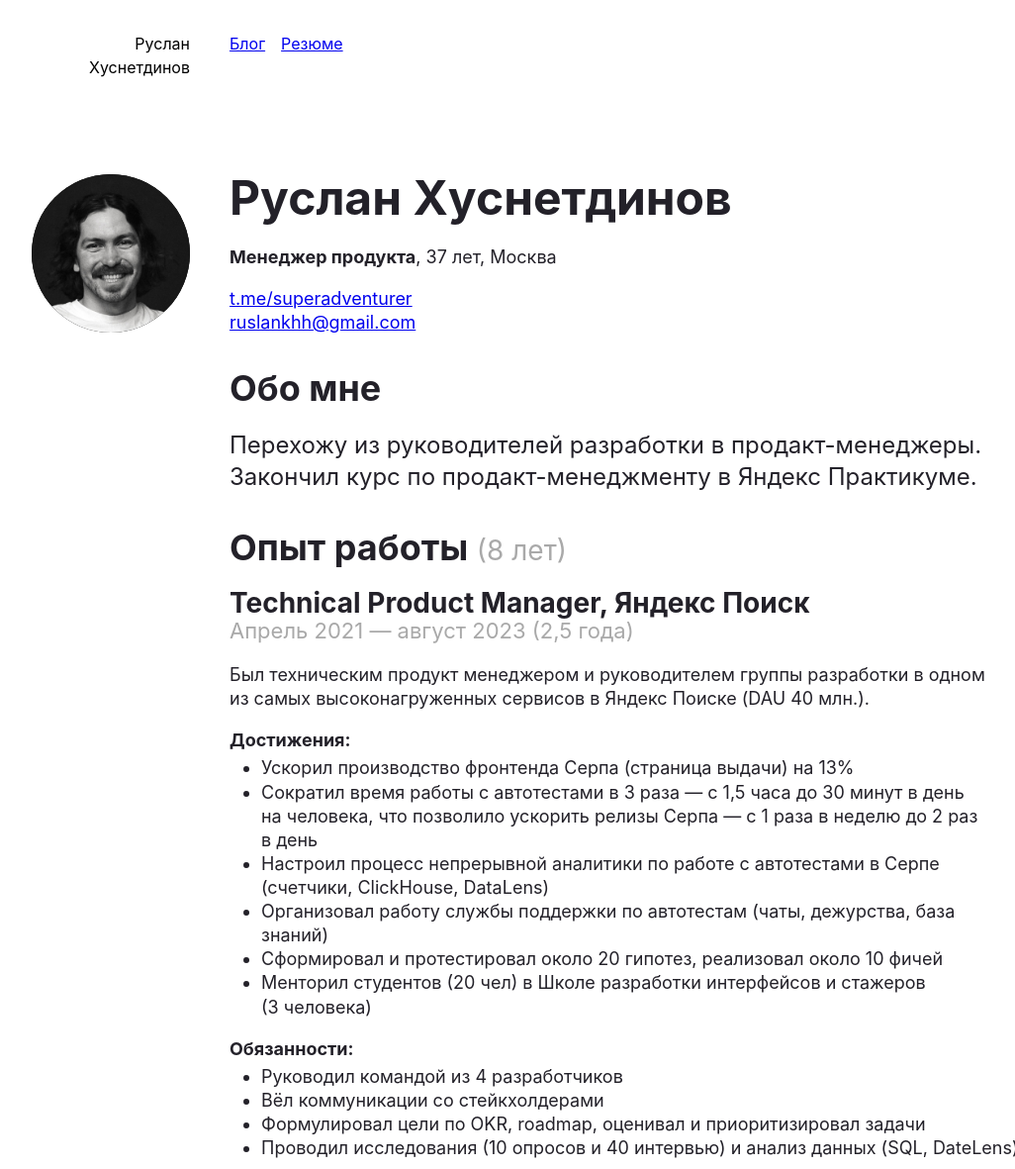
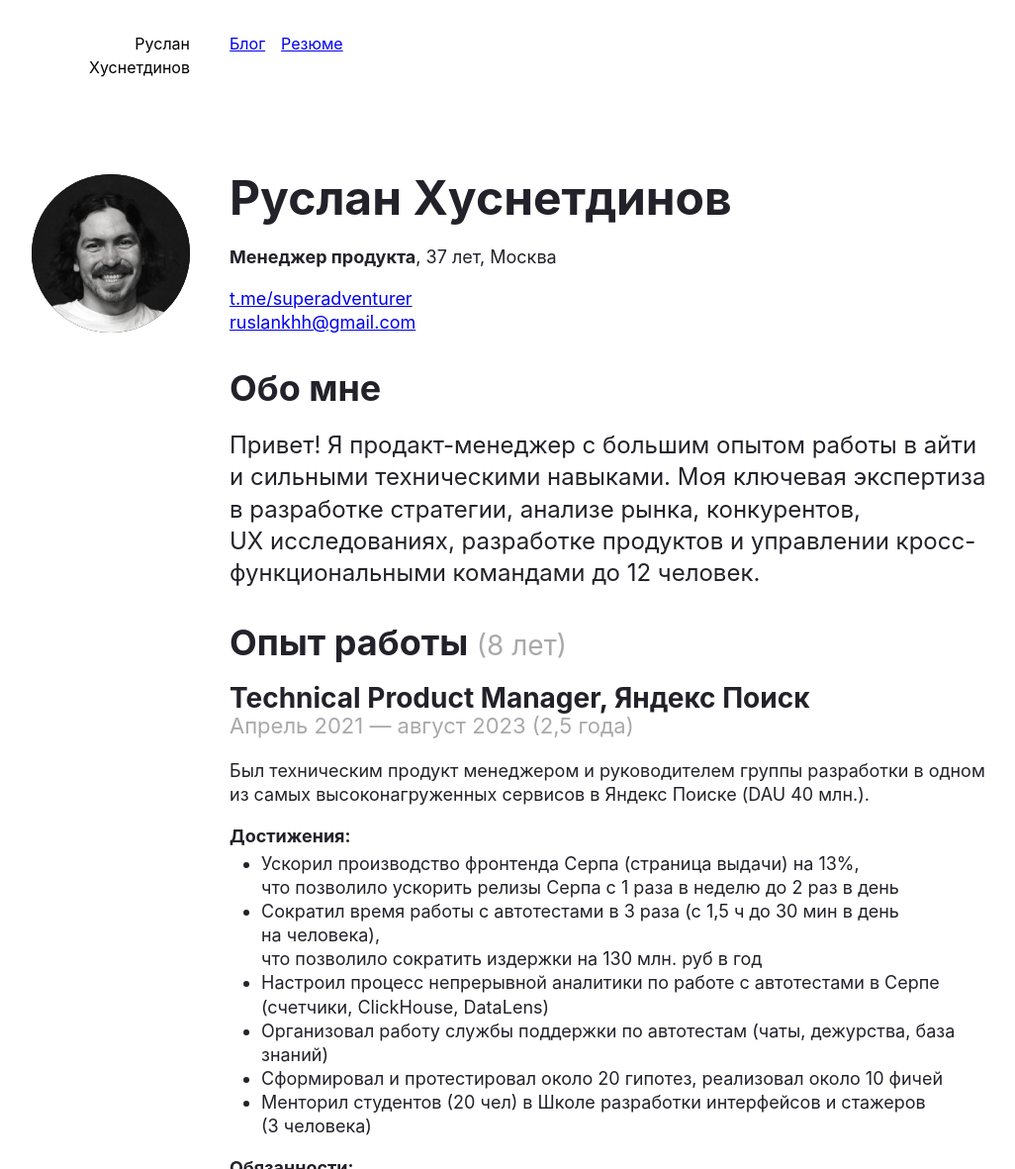
Before and after one commit to ruslanxdev/ruslanxdev.github.io, a Gatsby site: page /cv/ in a window 1280 px wide. Shown: the top 1181 px of the page at 99% size, without its empty margins (8-1034 px from the left). Built offline with nearby package versions, Linux system fonts and the light colour scheme; Gatsby itself is replaced by a stand-in of ours; some packages are replaced by stand-ins of ours.

Commit message:
fix: поправить резюме

```diff
--- a/content/pages/cv/index.mdx
+++ b/content/pages/cv/index.mdx
@@ -9,7 +9,7 @@ ruslankhh@gmail.com
 
 ## Обо мне
 
-> Перехожу из руководителей разработки в продакт-менеджеры. Закончил курс по продакт-менеджменту в&nbsp;Яндекс&nbsp;Практикуме.
+> Привет! Я продакт-менеджер с&nbsp;большим опытом работы в айти и&nbsp;сильными техническими навыками. Моя&nbsp;ключевая экспертиза в&nbsp;разработке стратегии, анализе рынка, конкурентов, UX&nbsp;исследованиях, разработке продуктов и&nbsp;управлении кросс-функциональными командами до&nbsp;12&nbsp;человек.
 
 ## Опыт работы <span>(8 лет)</span>
 
@@ -20,8 +20,8 @@ ruslankhh@gmail.com
 Был техническим продукт менеджером и руководителем группы разработки в&nbsp;одном из&nbsp;самых высоконагруженных сервисов в&nbsp;Яндекс Поиске (DAU 40 млн.).
 
 **Достижения:**
-- Ускорил производство фронтенда Серпа (страница выдачи) на 13%
-- Сократил время работы с автотестами в 3 раза — с 1,5 часа до&nbsp;30&nbsp;минут в&nbsp;день на&nbsp;человека, что&nbsp;позволило ускорить релизы Серпа — с&nbsp;1&nbsp;раза в&nbsp;неделю до&nbsp;2&nbsp;раз в&nbsp;день
+- Ускорил производство фронтенда Серпа (страница выдачи) на 13%,<br/>что&nbsp;позволило ускорить релизы Серпа с&nbsp;1&nbsp;раза в&nbsp;неделю до&nbsp;2&nbsp;раз в&nbsp;день
+- Сократил время работы с автотестами в 3 раза (с 1,5 ч до&nbsp;30&nbsp;мин в&nbsp;день на&nbsp;человека),<br/>что позволило сократить издержки на 130 млн. руб в год
 - Настроил процесс непрерывной аналитики по работе с автотестами в Серпе (счетчики, ClickHouse, DataLens)
 - Организовал работу службы поддержки по автотестам (чаты, дежурства, база знаний)
 - Сформировал и протестировал около 20 гипотез, реализовал около 10&nbsp;фичей
```
